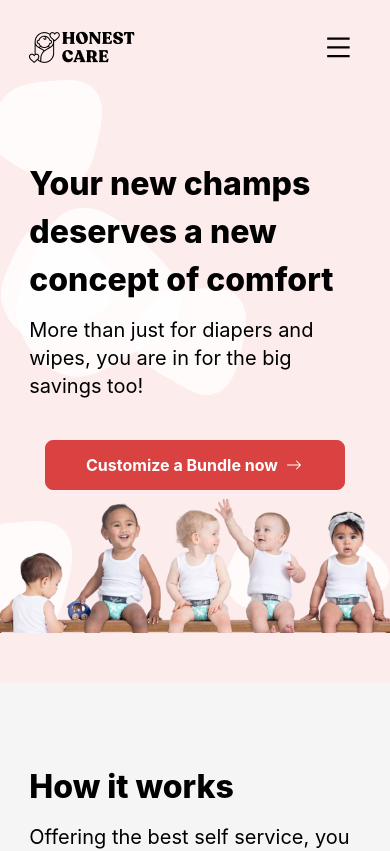
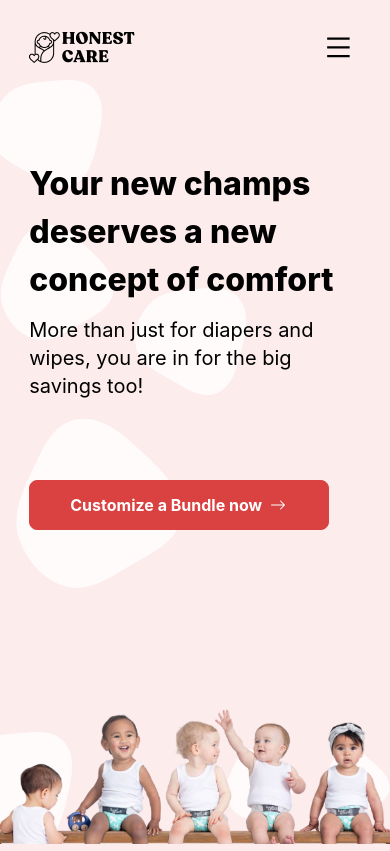
Before and after one commit to SamuelAdex/HonestCare, a React (Create React App) app: page / in a window 390 px wide. Shown: the top 851 px of the page. Built offline with nearby package versions, Linux system fonts and the light colour scheme; a web font is replaced by a local one.

Commit message:
Responsiveness

```diff
--- a/src/components/Footer.js
+++ b/src/components/Footer.js
@@ -29,7 +29,7 @@ export default function Footer() {
 
     return (
         <div className='w-full border-t pt-10'>
-            <div className="w-[80vw] mx-auto h-full flex items-center pb-10">
+            <div className="w-[80vw] mx-auto h-full md:flex md:flex-row flex-col gap-3 md:gap-0 text-center justify-center flex items-center pb-10">
                 <div>
                     <img src={Logo} alt="" />
                 </div>
--- a/src/components/Hero.js
+++ b/src/components/Hero.js
@@ -15,13 +15,15 @@ import { Button } from './Button';
 
 export default function Hero() {
     return (
-        <div className='h-[75vh] md:h-[110vh] max-w-screen bg-pink pt-20 relative'>
+        <div className='h-[100vh] md:h-[110vh] max-w-screen bg-pink pt-20 relative'>
+            {/* Hero image */}
+            <img src={heroImg} alt="heroImg" className='absolute bottom-0 md:w-[80%] md:right-[10em] z-20' />
+
             <div className="w-[85vw] mx-auto pt-10 absolute z-20 left-0 right-0">
                 <Header title={'Your new champs deserves a new concept of comfort'} subtitle={'More than just for diapers and wipes, you are in for the big savings too!'} />
-                <Button value={'Customize a Bundle now'} className=' w-[300px] flex items-center gap-2 py-3 mx-auto' icon={<BsArrowRight />} />
+                <Button value={'Customize a Bundle now'} className='mt-20 md:mt-0 w-[300px] flex items-center gap-2 py-3 md:mx-auto' icon={<BsArrowRight />} />
             </div>
-            {/* Hero image */}
-            <img src={heroImg} alt="heroImg" className='absolute bottom-0 md:w-[80%] md:right-[10em] z-20' />
+
             {/* Backgrounds blobs */}
             <img src={BottomBlobs} alt="" className='absolute bottom-0 z-10' />
             <img src={Blob1} alt="" className='absolute top-56 z-10' />
--- a/src/components/Section.js
+++ b/src/components/Section.js
@@ -7,7 +7,7 @@ export const Section = ({ image, content, btnText, onClick, type, backGround })
     return (
         type === 'imgLeft' ?
             <div className={`${backGround} block py-20`}>
-                <div className="w-[70vw] mx-auto h-full">
+                <div className="md:w-[70vw] w-[85vw] mx-auto h-full">
                     <div className="grid md:grid-cols-2 items-center gap-10 md:gap-0">
                         <div>
                             <img src={image} alt="" />
@@ -26,7 +26,7 @@ export const Section = ({ image, content, btnText, onClick, type, backGround })
             </div>
             :
             <div className={`${backGround} block py-20`}>
-                <div className="w-[70vw] mx-auto h-full">
+                <div className="md:w-[70vw] w-[85vw] mx-auto h-full">
                     <div className="md:grid md:grid-cols-2 flex-col-reverse flex items-center gap-10 md:gap-0">
 
                         <div className='md:pr-36'>
--- a/src/pages/Home.js
+++ b/src/pages/Home.js
@@ -32,7 +32,7 @@ export default function Home() {
                 onClick={click}
             />
 
-            <div className='pt-10'>
+            <div className='pt-10 w-[85vw] md:w-[90vw] mx-auto '>
                 <Header title={'What am i getting in a bundle?'} />
                 <Section
                     image={BOX}
```
Also changed, not shown: src/components/Navbar.js (line endings or trailing spaces), src/index.css (line endings or trailing spaces).
